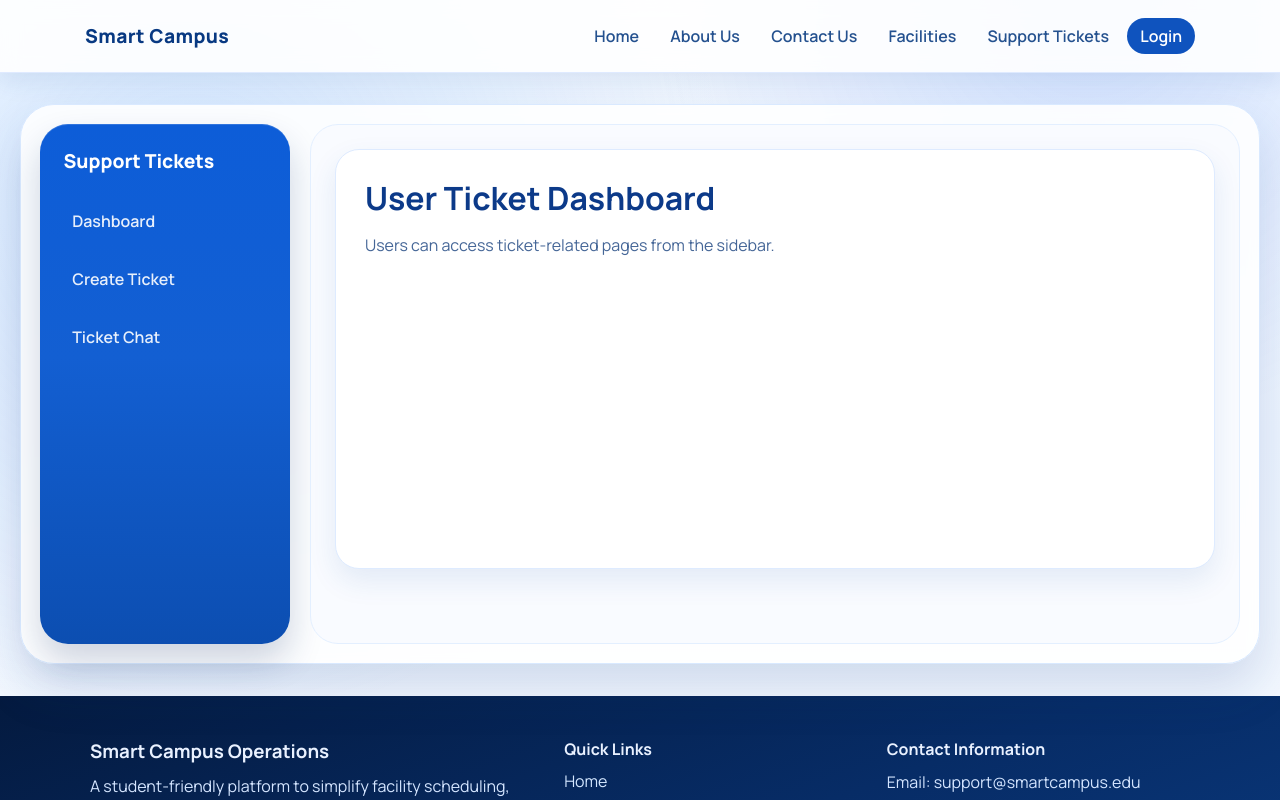
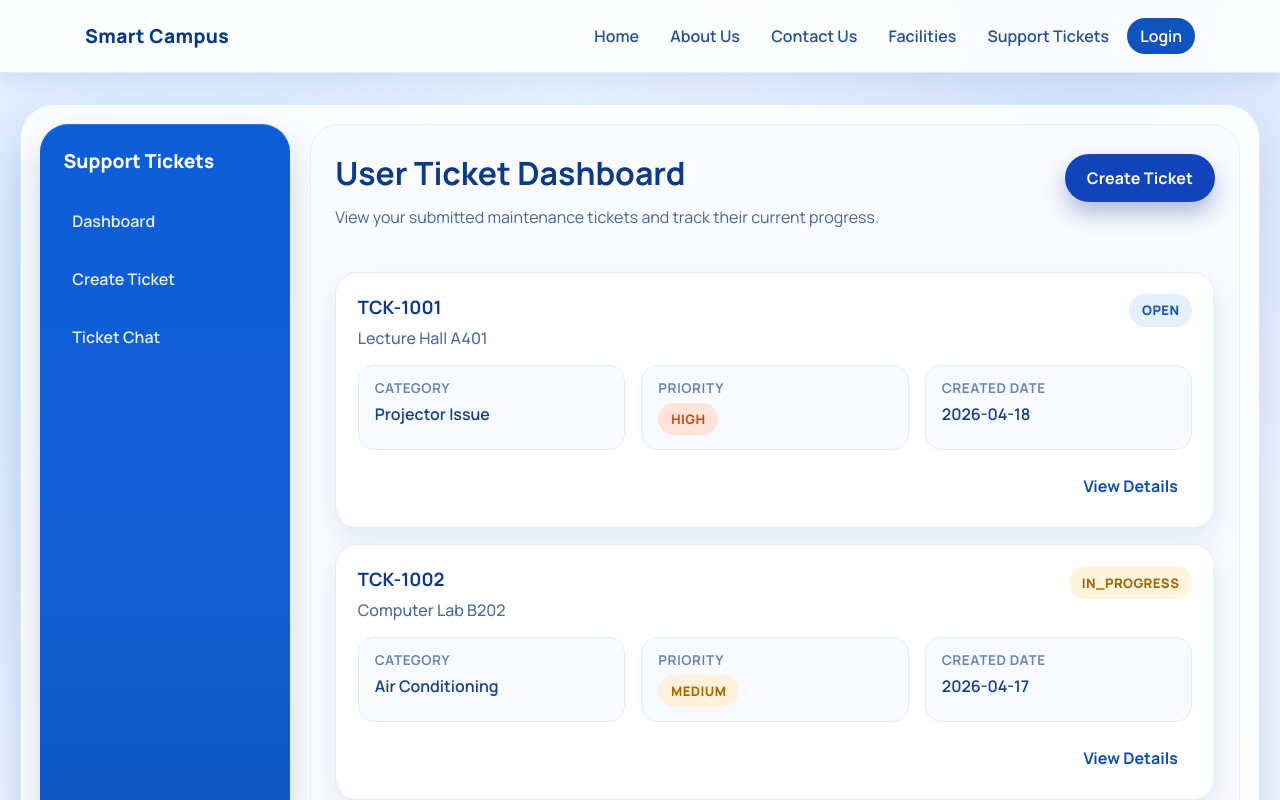
Before and after one commit to BanulaBinath/Smart-Campus-Operations, a React (Create React App) app in the folder frontend/: page /tickets in a window 1280 px wide. Shown: the top 800 px of the page. Built offline with nearby package versions, Linux system fonts and the light colour scheme.

Commit message:
feat: add user ticket dashboard with ticket list UI

```diff
--- a/frontend/src/Components/ticket/UserDashboard.css
+++ b/frontend/src/Components/ticket/UserDashboard.css
@@ -1,22 +1,195 @@
 .user-dashboard-box {
-    background: #ffffff;
-    border: 1px solid #deebff;
+    min-height: 520px;
+    background: transparent;
     border-radius: 24px;
-    box-shadow: 0 12px 28px rgba(30, 84, 167, 0.1);
-    padding: 1.8rem;
-    min-height: 420px;
+    padding: 0.3rem 0;
 }
 
-.user-dashboard-box h1 {
+.dashboard-top-row {
+    display: flex;
+    justify-content: space-between;
+    align-items: flex-start;
+    gap: 1rem;
+    flex-wrap: wrap;
+    margin-bottom: 1.5rem;
+}
+
+.dashboard-top-row h1 {
     margin: 0;
     color: #0c3a89;
     font-size: 2rem;
     line-height: 1.2;
 }
 
-.user-dashboard-box p {
-    margin-top: 0.9rem;
+.dashboard-top-row p {
+    margin-top: 0.75rem;
     color: #456697;
     line-height: 1.7;
-    max-width: 760px;
+    max-width: 720px;
 }
+
+.create-ticket-btn {
+    text-decoration: none;
+    border: none;
+    border-radius: 999px;
+    padding: 0.8rem 1.35rem;
+    font-weight: 700;
+    letter-spacing: 0.01em;
+    color: #ffffff;
+    background: #1144ba;
+    box-shadow: 0 12px 22px rgba(10, 45, 133, 0.3);
+    transition: transform 220ms ease, box-shadow 220ms ease, background-color 220ms ease;
+}
+
+.create-ticket-btn:hover {
+    transform: translateY(-2px);
+    background: #0c3b9f;
+}
+
+.ticket-list-wrap {
+    display: grid;
+    gap: 1rem;
+}
+
+.ticket-card {
+    background: #ffffff;
+    border: 1px solid #deebff;
+    border-radius: 22px;
+    padding: 1.35rem;
+    box-shadow: 0 12px 28px rgba(30, 84, 167, 0.1);
+    transition: transform 220ms ease, box-shadow 220ms ease;
+}
+
+.ticket-card:hover {
+    transform: translateY(-3px);
+    box-shadow: 0 18px 30px rgba(20, 64, 135, 0.12);
+}
+
+.ticket-card-top {
+    display: flex;
+    justify-content: space-between;
+    gap: 1rem;
+    align-items: flex-start;
+    flex-wrap: wrap;
+    margin-bottom: 1rem;
+}
+
+.ticket-card-top h3 {
+    margin: 0;
+    color: #0c3a89;
+    font-size: 1.15rem;
+}
+
+.ticket-location {
+    margin: 0.4rem 0 0;
+    color: #4b6a9a;
+    font-weight: 500;
+}
+
+.ticket-meta-grid {
+    display: grid;
+    grid-template-columns: repeat(3, minmax(0, 1fr));
+    gap: 1rem;
+    margin-bottom: 1rem;
+}
+
+.ticket-meta-item {
+    background: #f7faff;
+    border: 1px solid #e1edff;
+    border-radius: 16px;
+    padding: 0.85rem 1rem;
+    display: flex;
+    flex-direction: column;
+    gap: 0.35rem;
+}
+
+.meta-label {
+    font-size: 0.85rem;
+    font-weight: 700;
+    color: #6b86b3;
+    text-transform: uppercase;
+    letter-spacing: 0.04em;
+}
+
+.meta-value {
+    color: #163f84;
+    font-weight: 600;
+}
+
+.status-badge,
+.priority-badge {
+    display: inline-flex;
+    align-items: center;
+    justify-content: center;
+    width: fit-content;
+    padding: 0.45rem 0.8rem;
+    border-radius: 999px;
+    font-size: 0.82rem;
+    font-weight: 800;
+    letter-spacing: 0.03em;
+}
+
+.status-open {
+    background: #e4efff;
+    color: #1654b5;
+}
+
+.status-in_progress {
+    background: #fff4dd;
+    color: #9c6a00;
+}
+
+.status-resolved {
+    background: #e4f8ea;
+    color: #1e7a3d;
+}
+
+.status-closed {
+    background: #eceff5;
+    color: #55657f;
+}
+
+.priority-low {
+    background: #eaf5ff;
+    color: #1d68b3;
+}
+
+.priority-medium {
+    background: #fff2dc;
+    color: #a46c00;
+}
+
+.priority-high {
+    background: #ffe5d9;
+    color: #c3521d;
+}
+
+.priority-urgent {
+    background: #ffe0e7;
+    color: #b4234d;
+}
+
+.ticket-card-actions {
+    display: flex;
+    justify-content: flex-end;
+}
+
+.ticket-action-link {
+    text-decoration: none;
+    color: #0c4db1;
+    font-weight: 700;
+    padding: 0.55rem 0.9rem;
+    border-radius: 12px;
+    transition: background-color 220ms ease, color 220ms ease;
+}
+
+.ticket-action-link:hover {
+    background: #e8f2ff;
+    color: #093f95;
+}
+
+@media (max-width: 900px) {
+    .ticket-meta-grid {
+        grid-template-columns: 1fr;
+    }
+}
--- a/frontend/src/Components/ticket/UserDashboard.js
+++ b/frontend/src/Components/ticket/UserDashboard.js
@@ -1,13 +1,91 @@
 import React from 'react';
+import { Link } from 'react-router-dom';
 import DashboardLayout from './DashboardLayout';
 import './UserDashboard.css';
 
 function UserDashboard() {
+  const tickets = [
+    {
+      id: 'TCK-1001',
+      location: 'Lecture Hall A401',
+      category: 'Projector Issue',
+      priority: 'HIGH',
+      status: 'OPEN',
+      createdDate: '2026-04-18'
+    },
+    {
+      id: 'TCK-1002',
+      location: 'Computer Lab B202',
+      category: 'Air Conditioning',
+      priority: 'MEDIUM',
+      status: 'IN_PROGRESS',
+      createdDate: '2026-04-17'
+    },
+    {
+      id: 'TCK-1003',
+      location: 'Library 2nd Floor',
+      category: 'Lighting',
+      priority: 'LOW',
+      status: 'RESOLVED',
+      createdDate: '2026-04-16'
+    }
+  ];
+
   return (
     <DashboardLayout>
       <section className="user-dashboard-box">
-        <h1>User Ticket Dashboard</h1>
-        <p>Users can access ticket-related pages from the sidebar.</p>
+        <div className="dashboard-top-row">
+          <div>
+            <h1>User Ticket Dashboard</h1>
+            <p>View your submitted maintenance tickets and track their current progress.</p>
+          </div>
+
+          <Link to="/tickets/create" className="create-ticket-btn">
+            Create Ticket
+          </Link>
+        </div>
+
+        <div className="ticket-list-wrap">
+          {tickets.map((ticket) => (
+            <div className="ticket-card" key={ticket.id}>
+              <div className="ticket-card-top">
+                <div>
+                  <h3>{ticket.id}</h3>
+                  <p className="ticket-location">{ticket.location}</p>
+                </div>
+
+                <span className={`status-badge status-${ticket.status.toLowerCase()}`}>
+                  {ticket.status}
+                </span>
+              </div>
+
+              <div className="ticket-meta-grid">
+                <div className="ticket-meta-item">
+                  <span className="meta-label">Category</span>
+                  <span className="meta-value">{ticket.category}</span>
+                </div>
+
+                <div className="ticket-meta-item">
+                  <span className="meta-label">Priority</span>
+                  <span className={`priority-badge priority-${ticket.priority.toLowerCase()}`}>
+                    {ticket.priority}
+                  </span>
+                </div>
+
+                <div className="ticket-meta-item">
+                  <span className="meta-label">Created Date</span>
+                  <span className="meta-value">{ticket.createdDate}</span>
+                </div>
+              </div>
+
+              <div className="ticket-card-actions">
+                <Link to="/tickets/chat" className="ticket-action-link">
+                  View Details
+                </Link>
+              </div>
+            </div>
+          ))}
+        </div>
       </section>
     </DashboardLayout>
   );
```
